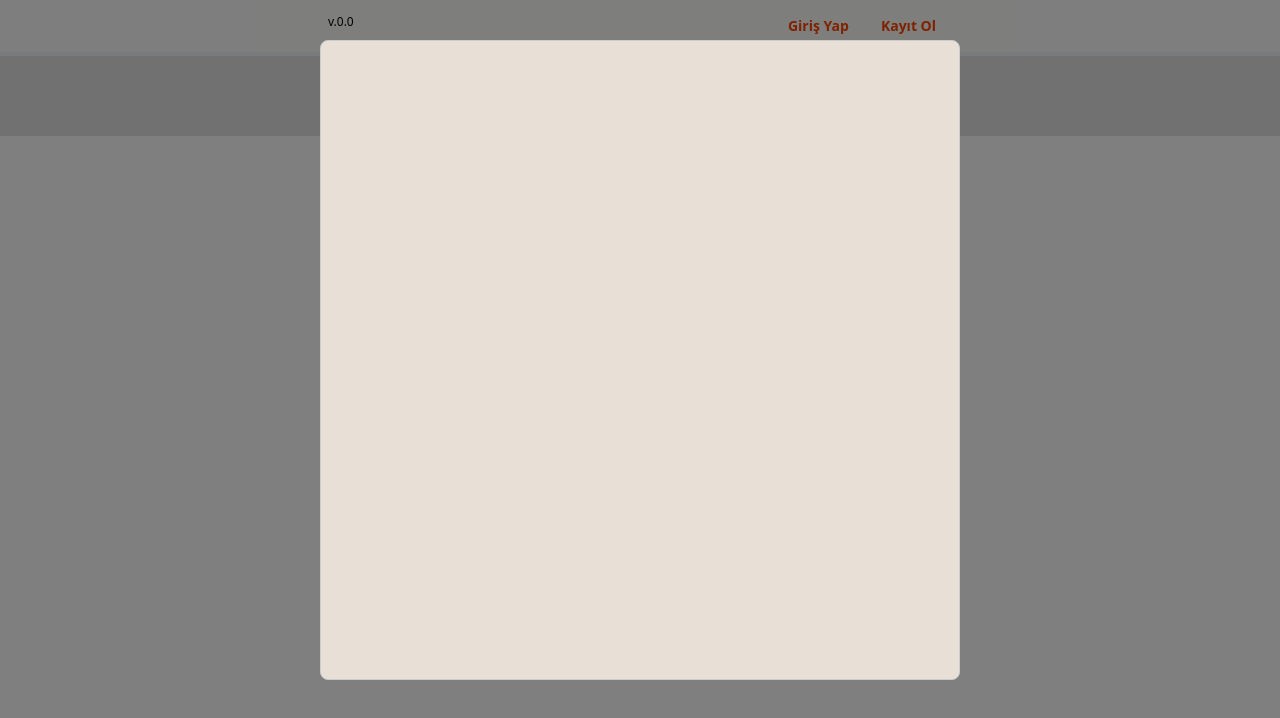
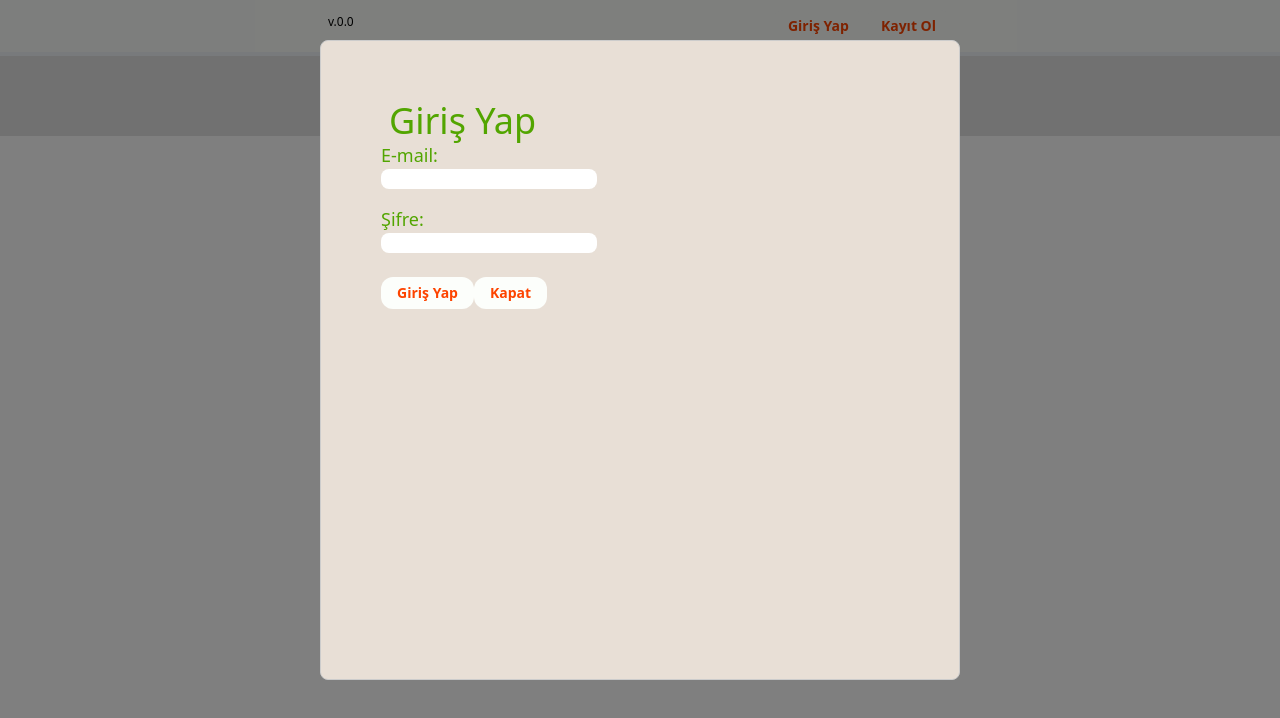
Before and after one commit to EmrhnOZCN/sourizeproje, a React (Create React App) app in the folder reactsourize/: page / in a window 1280 px wide. Both pictures are taken after a click on the button "Giriş Yap". Shown: the top 718 px of the page. Built offline with nearby package versions, Linux system fonts and the light colour scheme.

Commit message:
signup modal

```diff
--- a/reactsourize/src/components/base/base.js
+++ b/reactsourize/src/components/base/base.js
@@ -3,6 +3,7 @@ import Modal from 'react-modal';
 import './base.css';
 import 'tailwindcss/tailwind.css';
 import SignUp from '../user/SignUp';
+import Auth from "../user/Auth";
 
 // App elementini belirle
 Modal.setAppElement('#root'); // Varsayılan olarak root elementi
@@ -166,7 +167,7 @@ const BaseTemplate = React.memo(() => {
             backgroundColor: '#e8dfd6',
           },
         }}>
-          {/* <Auth onClose={handleLoginModalClose} onLoginSuccess={handleLoginSuccess} /> */}
+          <Auth onClose={handleLoginModalClose} onLoginSuccess={handleLoginSuccess} />
         </Modal>
 
         <Modal isOpen={isSignUpModalOpen} onRequestClose={handleSignUpModalClose} contentLabel='Kayıt Ol Modalı' style={{
--- /dev/null
+++ b/reactsourize/src/components/user/Auth.js
@@ -0,0 +1,77 @@
+import React, { useState } from 'react';
+import { useNavigate } from 'react-router-dom';
+import axios from 'axios';
+
+import '../base/base.css';
+
+const Auth = ({ onClose, onLoginSuccess }) => {
+  const [username, setUsername] = useState('');
+  const [password, setPassword] = useState('');
+  const navigate = useNavigate();
+
+  const handleUsernameChange = (e) => {
+    setUsername(e.target.value);
+  };
+
+  const handlePasswordChange = (e) => {
+    setPassword(e.target.value);
+  };
+
+  const handleLogin = async (e) => {
+    e.preventDefault();
+
+    try {
+      const loginResponse = await axios.post('http://127.0.0.1:3001/users/login', {
+        username,
+        password,
+      });
+
+      if (!loginResponse.data.success) {
+        throw new Error('Failed to log in. Please try again.');
+      }
+
+      // Fetch additional user data based on the logged-in user's email
+      const userDataResponse = await axios.get(`http://127.0.0.1:3001/users/email/${username}`);
+      const userData = userDataResponse.data;
+
+      const loginData = {
+        success: true,
+        id: userData.user.id,
+        username: userData.user.username,
+      };
+
+      console.log(loginData);
+      onLoginSuccess(loginData);
+
+      alert(`Başarıyla giriş yaptınız. Hoş geldiniz, ${loginData.username}!`);
+      onClose();
+      navigate('/');
+    } catch (error) {
+      alert('Geçersiz e-posta veya şifre. Lütfen tekrar deneyin.');
+    }
+  };
+
+  return (
+    <div className='auth-modal'>
+      <div className='login-modal'>
+        <h2 className="better-htags">Giriş Yap</h2>
+        <form onSubmit={handleLogin}>
+          <div className='form-group'>
+            <label className='better-labels' htmlFor='username'>E-mail:</label>
+            <input className='better-inputs' type='email' id='username' value={username} onChange={handleUsernameChange} />
+          </div>
+          <div className='form-group'>
+            <label className='better-labels' htmlFor='password'>Şifre:</label>
+            <input className='better-inputs' type='password' id='password' value={password} onChange={handlePasswordChange} />
+          </div>
+          <button className='buttons' type='submit'>Giriş Yap</button>
+          <button className='buttons' type='button' onClick={onClose}>
+            Kapat
+          </button>
+        </form>
+      </div>
+    </div>
+  );
+};
+
+export default Auth;
--- a/reactsourize/src/components/user/SignUp.js
+++ b/reactsourize/src/components/user/SignUp.js
@@ -67,7 +67,7 @@ const SignUp = ({ onClose }) => {
           <input className='' type="text" id="lastName" value={lastName} onChange={handleLastNameChange} />
         </div>
         <div className="form-group">
-          <label className='better-labels' htmlFor="firstName">Kullanıcı Adı: </label>
+          <label className='better-labels' htmlFor="firstName">E-mail: </label>
           <input className='' type="text" id="username" value={username} onChange={handleUsernameChange} />
         </div>
 
```
